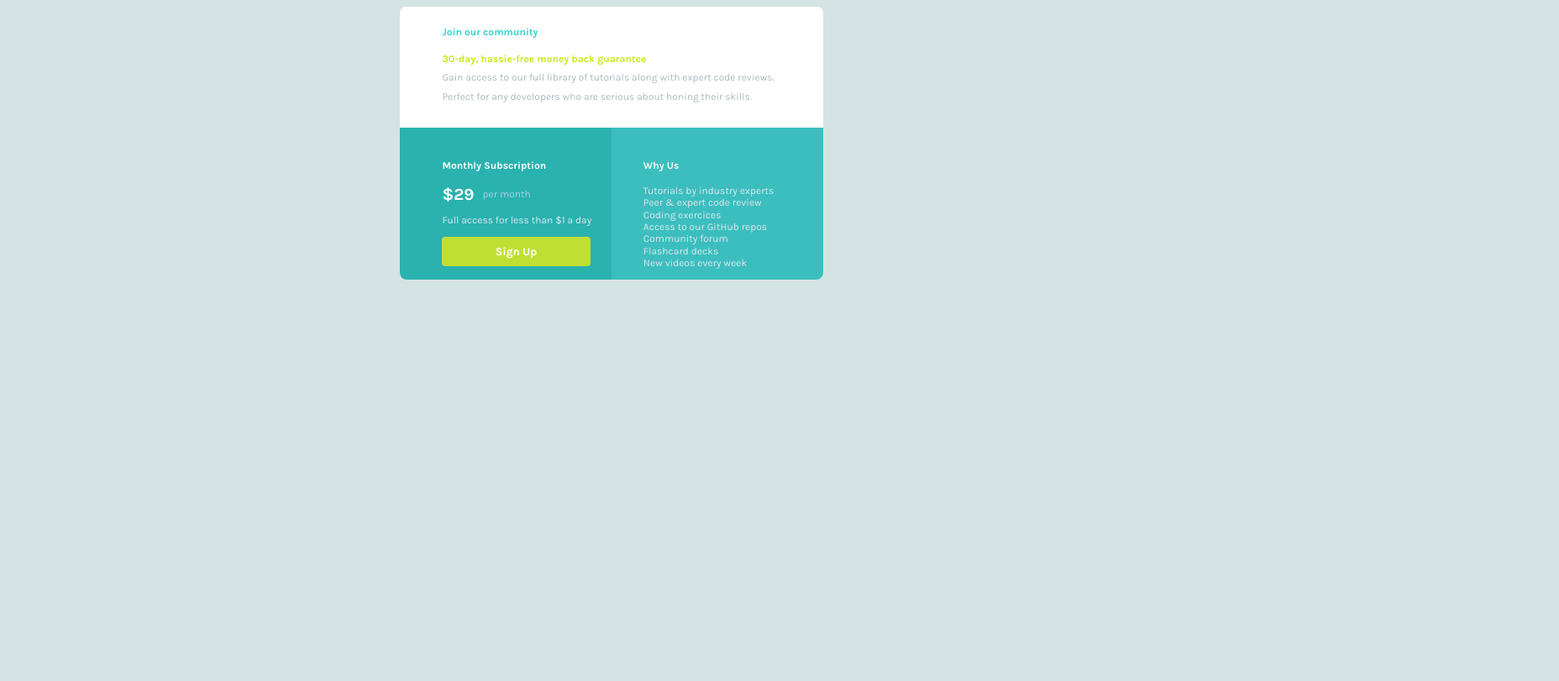
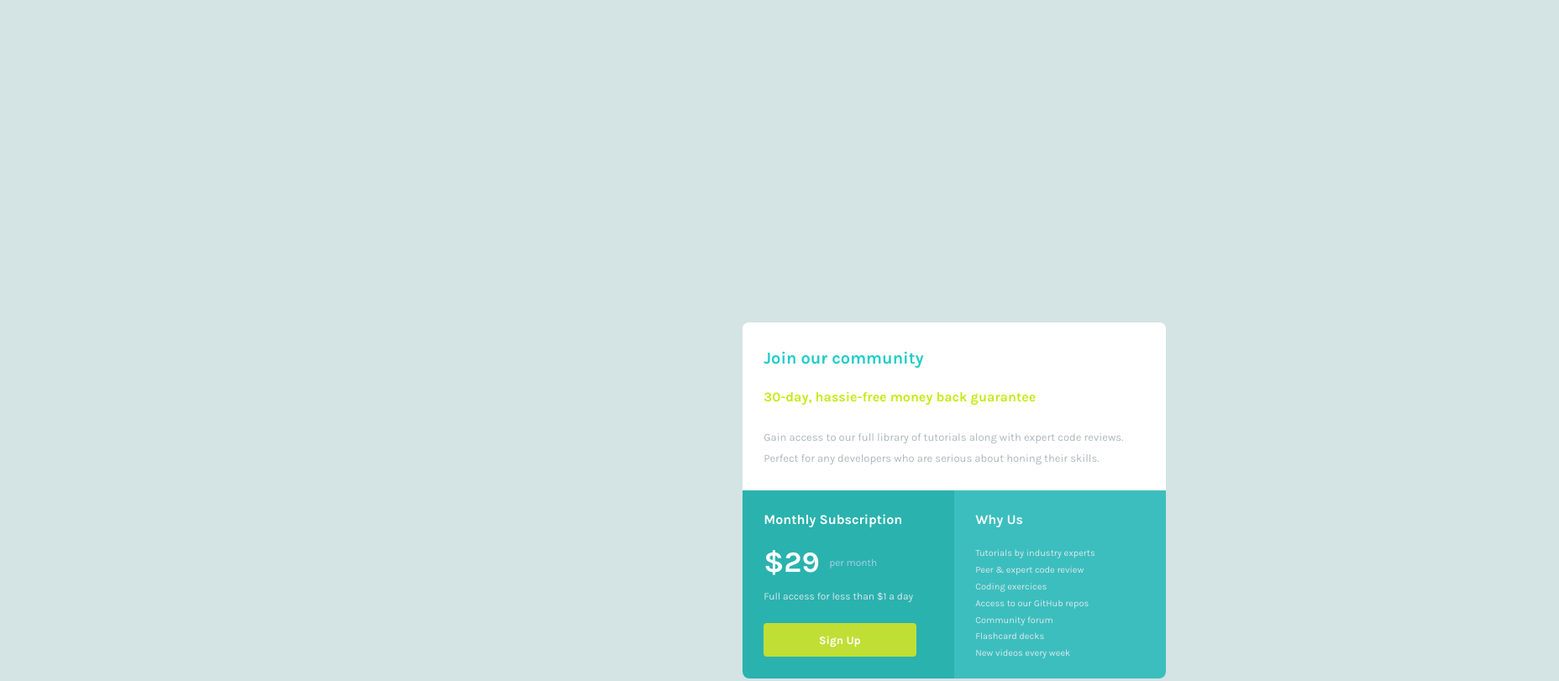
Before and after one commit to wrida-nadhif/join-our-community, a plain HTML site: page index.html in a window 1280 px wide. Shown: the whole page at 84% size, 1856 px wide, since content can reach past the window. Drawn offline with Linux system fonts and the light colour scheme; a web font is replaced by a local one.

Commit message:
final-work-"responsive"
join our community

```diff
--- a/index.html
+++ b/index.html
@@ -19,7 +19,7 @@
         <h4>30-day, hassie-free money back guarantee</h4>
         <p>
           Gain access to our full library of tutorials along with expert code
-          reviews.<br />
+          reviews.
           Perfect for any developers who are serious about honing their skills.
         </p>
       </div>
--- a/style.css
+++ b/style.css
@@ -1,50 +1,48 @@
 body {
   width: 1440px;
   background-color: hsl(180, 21%, 86%);
+margin: 30% 32.5%;
 }
+
 .container {
-  margin: auto;
-  background-color: white;
   display: flex;
   flex-direction: column;
-  width: 35%;
+  background-color: white;
   border-radius: 8px;
   overflow: auto;
+  margin: auto;
+  width: 35%;
 }
-.container.card {
-  display: flex;
-}
-@media (max-width: 375px) {
-  .container .card {
-    flex-direction: column;
+@media(max-width: 425px){
+  .container{
+    width: 20%;
   }
 }
-
 .prg {
   line-height: 1.8;
   background-color: white;
   font-family: karla, sans-serif;
 }
+
 .prg h2 {
-  margin-left: 10%;
-  font-size: 12px;
-  color: hsl(179, 63%, 51%);
-  margin-top: 4%;
+  margin-left: 5%;
+  font-size: 20px;
+  color: hsl(179, 70%, 47%);
+  margin-top: 5%;
 }
+
 .prg h4 {
-  margin-left: 10%;
+  margin:0% 5%;
+  font-size: 16px;
   color: hsl(71, 84%, 51%);
-  font-size: 12px;
-  margin-top: 0;
-  margin-bottom: 0;
+  line-height: 1.4;
 }
 .prg p {
-  margin-bottom: 5%;
-  margin-top: 0;
-  margin-left: 10%;
+
+  margin:5%;
   line-height: 1.9;
   color: hsl(191, 11%, 71%);
-  font-size: 12px;
+  font-size: 13px;
 }
 
 .card {
@@ -53,27 +51,44 @@ body {
   font-family: karla, sans-serif;
 }
 
+@media (max-width: 425px) {
+  .container .card {
+    flex-direction: column;
+  }
+}
+
 .card1 {
-  color: white;
+  color: rgba(255, 255, 255, 0.973);
   width: 50%;
   background-color: hsl(179, 62%, 43%);
 }
+
+@media (max-width: 425px) {
+  .container .card1 {
+    width: 100%;
+    height: 35%;
+  }
+  .container .card1 button {
+    margin-bottom: 5%;
+    padding: 2% 4%;
+  }
+}
 .card1 h4 {
-  margin-top:15%;
-  margin-left: 20%;
-  font-weight: bold;
-  font-size: 12px;
+  margin-top: 10%;
+  margin-left: 10%;
+  font-weight: bolder;
+  font-size: 16px;
 }
 .card1 div {
-  margin-left: 20%;
+  margin-left: 10%;
   display: flex;
   justify-content: left;
   align-items: center;
   gap: 5%;
 }
 .div span {
-  font-weight: bold;
-  font-size: 20px;
+  font-weight:lighter;
+  font-size: 35px;
 }
 .div h6 {
   margin: 0;
@@ -83,7 +98,7 @@ body {
 }
 .card1 h5 {
   color: rgb(221, 231, 238);
-  margin-left: 20%;
+  margin-left: 10%;
   font-size: 12px;
   font-weight: lighter;
   margin-top: 5%;
@@ -91,33 +106,49 @@ body {
 }
 .card1 button {
   align-items: center;
-  font-weight: bold;
+  font-weight:bolder;
   font-family: karla, sans-serif;
   color: white;
-  margin: 0% 10% ;
-  padding: 4% 6%;
+  margin: 10% 10%;
+  padding: 5% 6%;
   border: none;
-  margin-left: 20%;
+  margin-left: 10%;
   border-radius: 4px;
   background-color: hsl(71, 73%, 54%);
-  width: 70%;
+  width: 72%;µ
+  margin-bottom: 10%;
+  margin-top: 5%;
 }
 .card2 {
   width: 50%;
   background-color: hsl(180, 52%, 49%);
 }
+
+@media (max-width: 425px) {
+  .container .card2 {
+    width: 100%;
+  }
+  .container .card2 P {
+    margin-bottom: 10%;
+  }
+}
 .card2 h4 {
-  margin-top: 15%;
+  margin-top: 10%;
   color: rgb(246, 249, 252);
-  margin-left: 15%;
+  margin-left: 10%;
   font-weight: bold;
-  font-size: 12px;
+  font-size: 16px;
   font-family: karla, sans-serif;
 }
 .card2 p {
-  line-height: 1.2;
+  line-height: 1.8;
   color: rgb(221, 231, 238);
   font-family: karla, sans-serif;
-  font-size: 12px;
-  margin-left: 15%;
+  font-size: 11px;
+  margin-left: 10%;
 }
+@media(max-width:425px){
+  .card2 p {
+    line-height: 1.4;
+  }
+}
```
